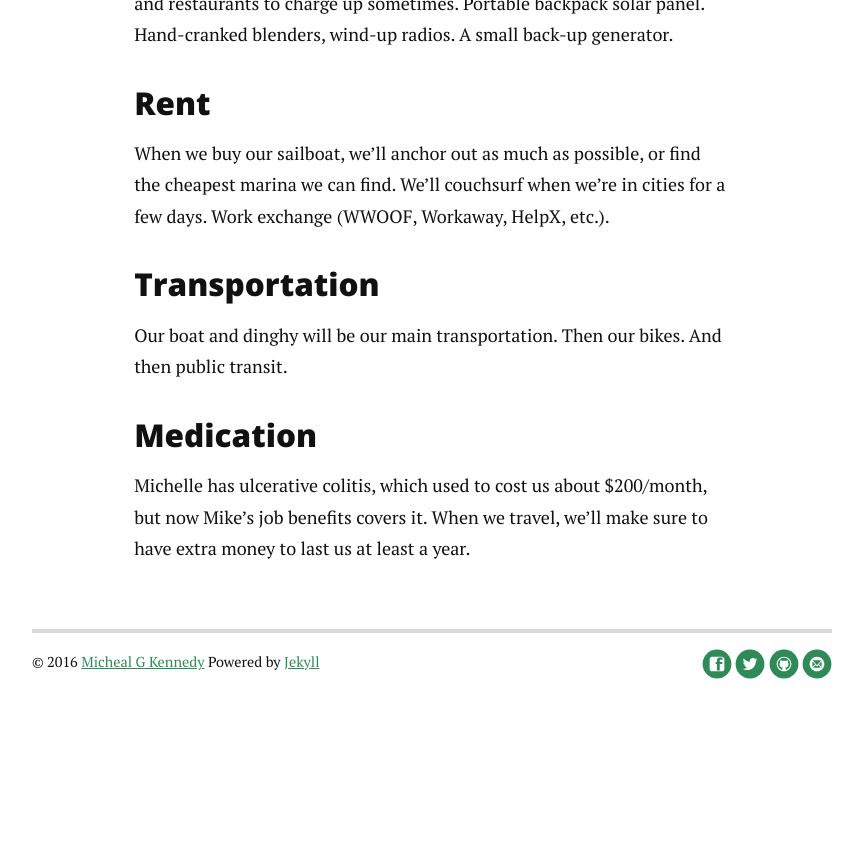
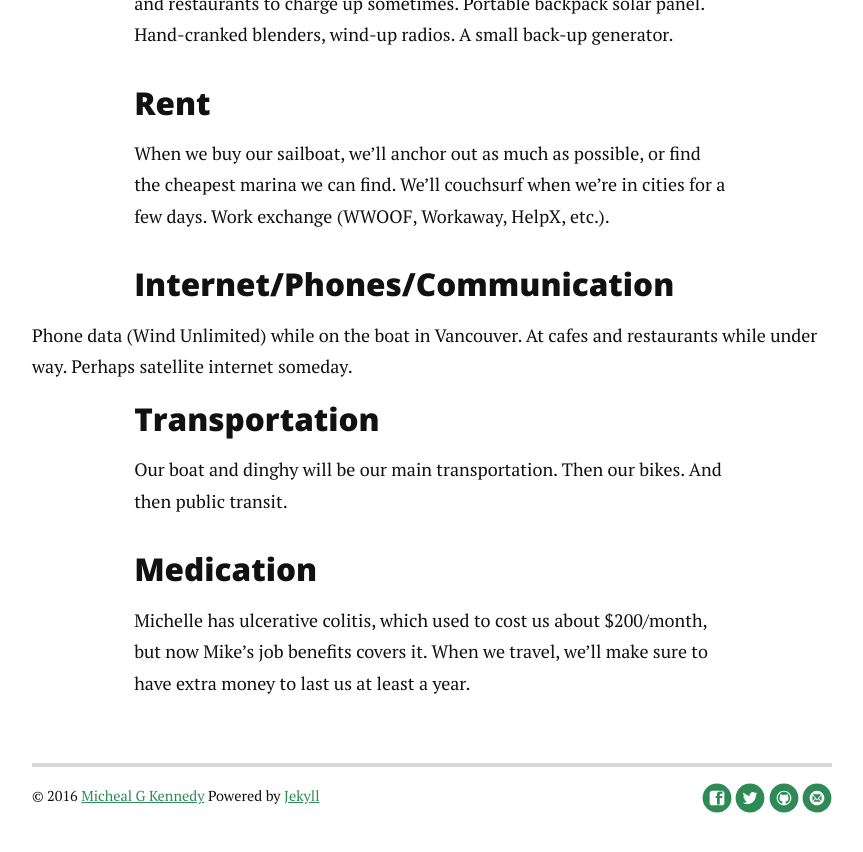
Before and after one commit to MichealKennedy/channel-old, a Jekyll site: the page built from plan/index.html, in a window 1280 px wide and 900 px high, scrolled down 1066 px. Shown: the top 852 px of the window, without its empty margins (208-1071 px from the left). Built offline with Jekyll 4.4.1, drawn with Linux system fonts in a browser that asks for light colours; nearby versions of some CDN libraries; before the commit the page ends 1832 px from its top, so only the background shows below that.

Commit message:
Working on pages.

```diff
--- a/plan/index.html
+++ b/plan/index.html
@@ -20,6 +20,9 @@ title: Our plan
 <h3>Rent</h3>
 <p>When we buy our sailboat, we’ll anchor out as much as possible, or find the cheapest marina we can find. We’ll couchsurf when we’re in cities for a few days. Work exchange (WWOOF, Workaway, HelpX, etc.).</p>
 
+<h3>Internet/Phones/Communication</h3>
+Phone data (Wind Unlimited) while on the boat in Vancouver. At cafes and restaurants while under way. Perhaps satellite internet someday.
+
 <h3>Transportation</h3>
 <p>Our boat and dinghy will be our main transportation. Then our bikes. And then public transit.</p>
 
```
